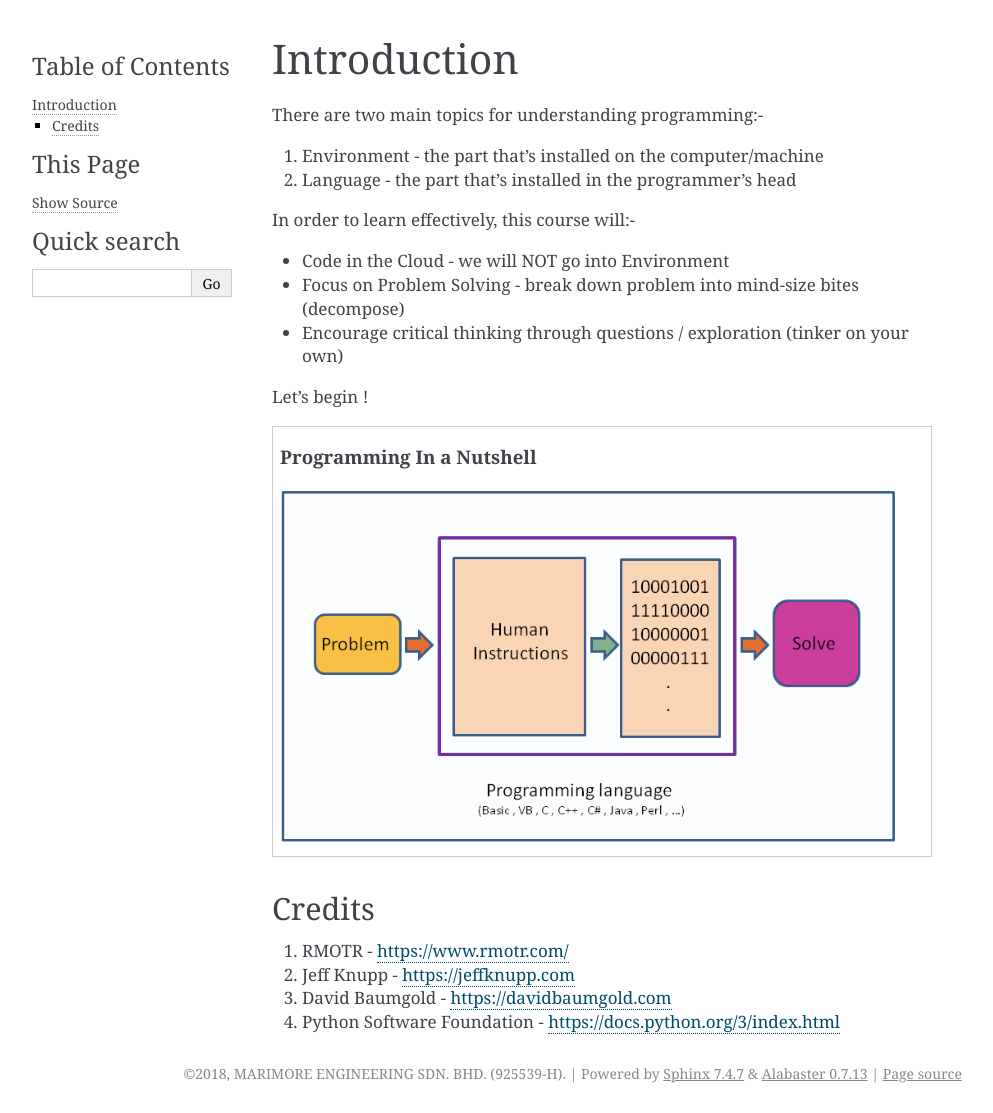
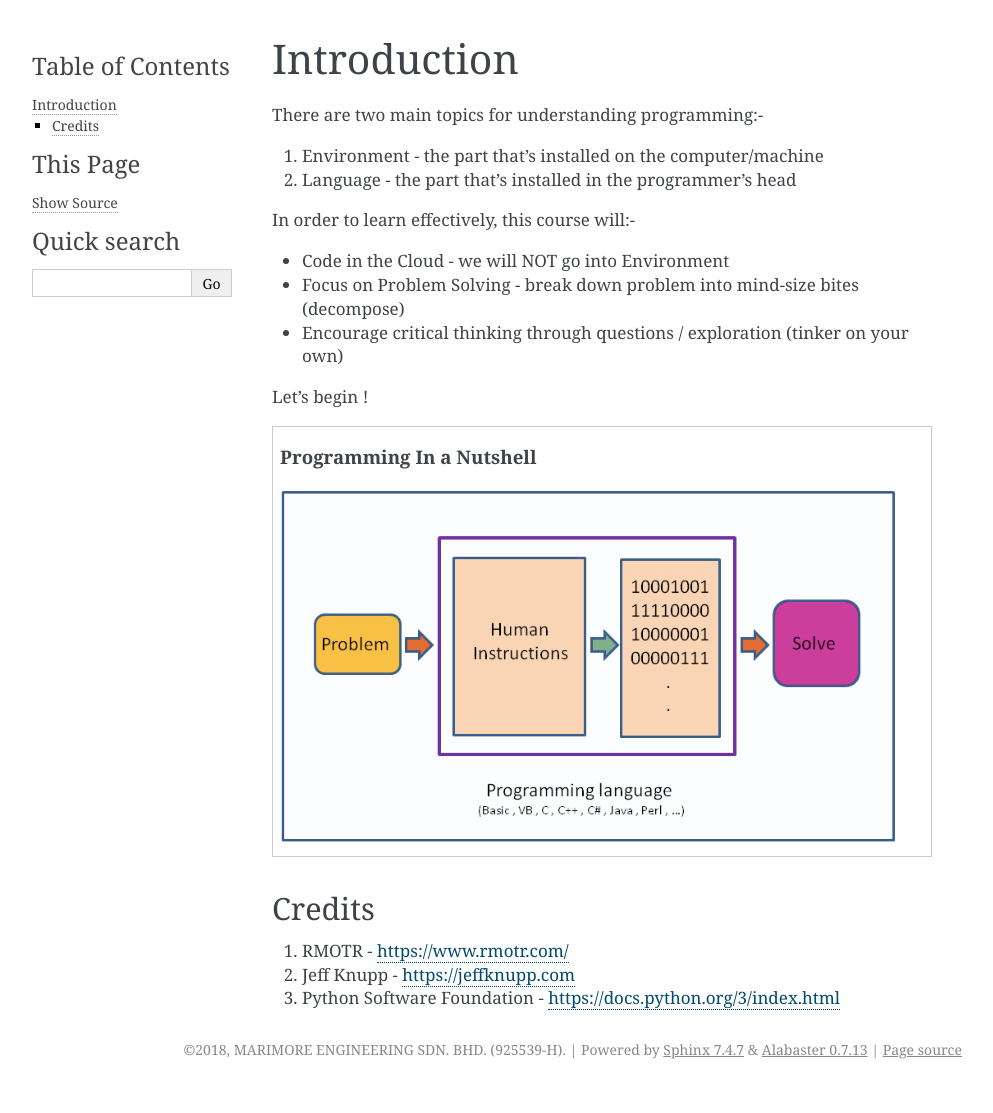
Before and after one commit to StudiMY/101-beginning-python, a Sphinx documentation site: the page built from source/introduction/index.rst, in a window 1280 px wide. Shown: the whole page, without its empty margins (148-1141 px from the left). Built offline with Sphinx 7.4.7, drawn with Linux system fonts in a browser that asks for light colours; after the commit the page ends 1089 px from its top, so only the background shows below that.

Commit message:
update credits

```diff
--- a/source/introduction/index.rst
+++ b/source/introduction/index.rst
@@ -23,5 +23,4 @@ Credits
 -------
 1. RMOTR - https://www.rmotr.com/
 2. Jeff Knupp - https://jeffknupp.com
-3. David Baumgold - https://davidbaumgold.com
-4. Python Software Foundation - https://docs.python.org/3/index.html
+3. Python Software Foundation - https://docs.python.org/3/index.html
```
